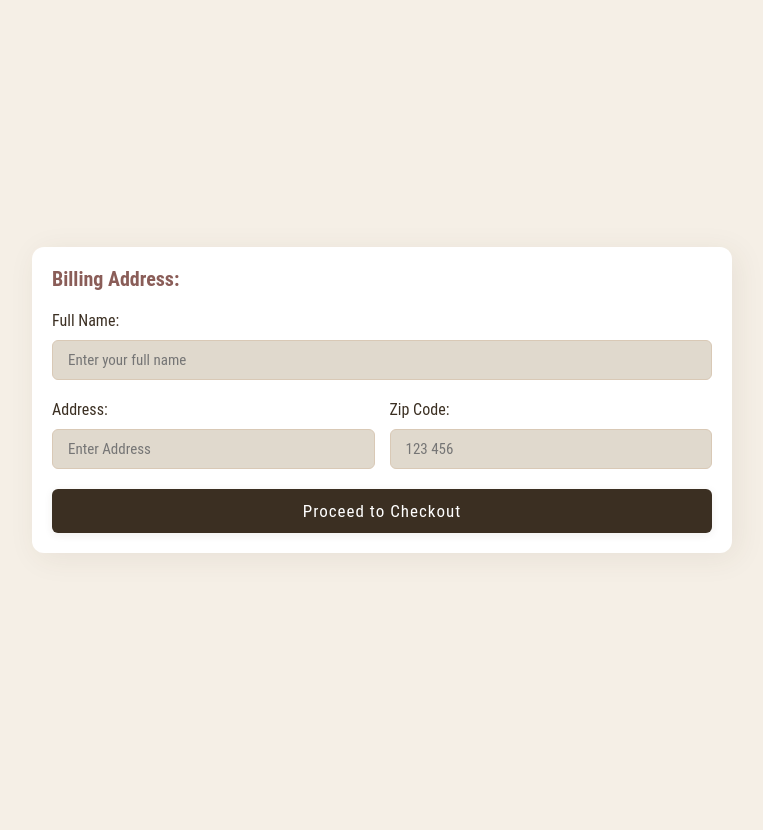
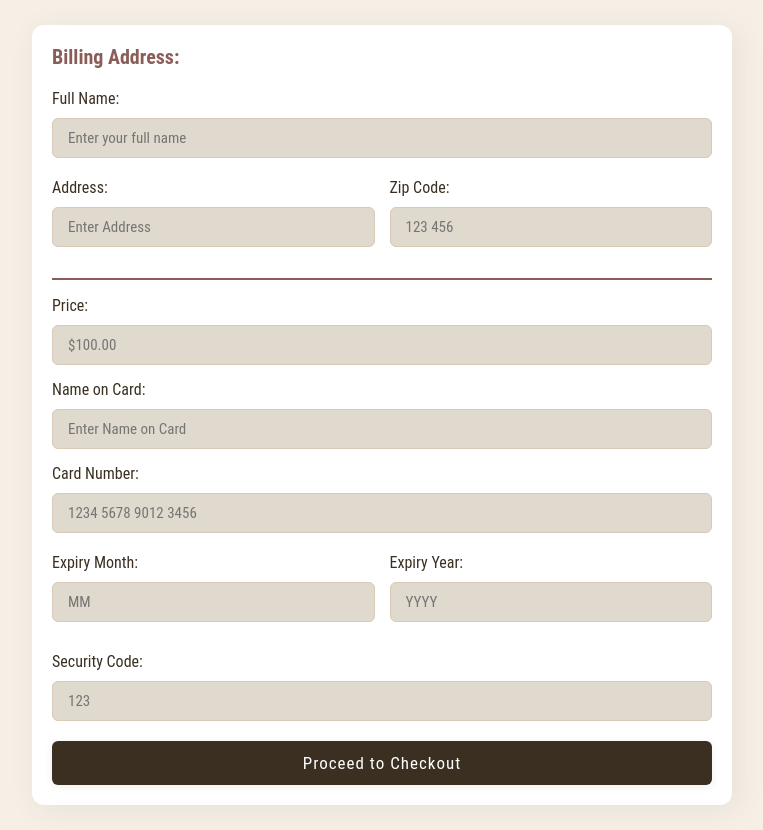
Before and after one commit to robertsc2/Takeaway-System, a Flask app: page /payment in a window 1280 px wide. Shown: the whole page, without its empty margins (258-1021 px from the left). Before the commit the page ends 553 px from the top, so only its background shows below. Run offline with Flask 3, Linux system fonts and the light colour scheme.

Commit message:
Minor Image changes, payment page updated for second part, Replaced Lorem Ipsum Text

```diff
--- a/static/style.css
+++ b/static/style.css
@@ -186,6 +186,15 @@ p {
   margin-top: 2rem;
   margin-bottom: 2rem;
 }
+
+.seperating-bar-4
+{
+  width: 100%;
+  height: 2px;
+  background: var(--rustic2);
+  margin: 1rem 0;
+}
+
 
 
 /* ========== MODAL (W3 SCHOOLS THINGY ) ========== */
--- a/templates/payment.html
+++ b/templates/payment.html
@@ -1,11 +1,10 @@
 <!DOCTYPE html>
 <html lang="en">
     <head>
-    <meta charset="UTF-8">
-    <meta name="viewport" content="width=device-width, initial-scale=1.0">
+        <meta charset="UTF-8" />
+        <meta name="viewport" content="width=device-width, initial-scale=1.0" />
         <title>Online Payment-Page</title>
-    <link rel="stylesheet" href="/static/style.css">
-    <link rel="stylesheet" href="/static/payment.css"> <!-- Separate payment styles -->
+        <link rel="stylesheet" href="/static/style.css" />
     </head>
     <body class="payment-page">
         <div class="payment-container">
@@ -14,28 +13,60 @@
                     <div class="payment-col">
                         <h3 class="payment-title">Billing Address:</h3>
 
+                        <!-- Billing Address fields... -->
+
                         <div class="payment-inputBox">
                             <label for="name">Full Name:</label>
-                        <input type="text" id="name" placeholder="Enter your full name" required>
+                            <input type="text" id="name" placeholder="Enter your full name" required />
                         </div>
-
-                    <!-- Other billing address fields... -->
-
                         <div class="payment-flex">
                             <div class="payment-inputBox">
                                 <label for="Address">Address:</label>
-                            <input type="text" id="state" placeholder="Enter Address" required>
+                                <input type="text" id="state" placeholder="Enter Address" required />
                             </div>
                             <div class="payment-inputBox">
                                 <label for="zip">Zip Code:</label>
-                            <input type="number" id="zip" placeholder="123 456" required>
+                                <input type="number" id="zip" placeholder="123 456" required />
+                            </div>
+                        </div>
+
+                        <div class="seperating-bar-4"></div>
+
+                        <!-- Total Price -->
+                        <div class="payment-inputBox">
+                            <label for="price">Price:</label>
+                            <input type="text" id="price" placeholder="$100.00" readonly />
+                        </div>
+                        <!-- Name on card  -->
+                        <div class="payment-inputBox">
+                            <label for="cardname">Name on Card:</label>
+                            <input type="text" id="cardname" placeholder="Enter Name on Card" required />
+                        </div>
+                        <!--- Card Number -->
+                        <div class="payment-inputBox">
+                            <label for="cardnumber">Card Number:</label>
+                            <input type="text" id="cardnumber" placeholder="1234 5678 9012 3456" required />
+                        </div>
+                        <!-- Expiry date -->
+                        <div class="payment-flex">
+                            <div class="payment-inputBox">
+                                <label for="expmonth">Expiry Month:</label>
+                                <input type="text" id="expmonth" placeholder="MM" required />
+                            </div>
+                            <div class="payment-inputBox">
+                                <label for="expyear">Expiry Year:</label>
+                                <input type="text" id="expyear" placeholder="YYYY" required />
+                            </div>
+                        </div>
+
+                        <!-- Security code -->
+                        <div class="payment-inputBox">
+                            <label for="securitycode">Security Code:</label>
+                            <input type="text" id="securitycode" placeholder="123" required />
                         </div>
                     </div>
                 </div>
-
-
-            </div>
-            <input type="submit" value="Proceed to Checkout" class="payment-submit_btn" id="paymentfinbtn">
+                <input type="submit" value="Proceed to Checkout" class="payment-submit_btn" id="paymentfinbtn" />
             </form>
         </div>
         <script type="text/javascript" src="index.js"></script>
```
Also changed, not shown: templates/about.html (+14 -11 lines), templates/index.html (+16 -13 lines), templates/menu.html (+4 -32 lines), static/Chefs/Chef Dylan.png (added), static/Chefs/Chef Jacob.jpg (added), static/Chefs/Mathew Chef.jpg (renamed from static/Mathew Chef.jpg), static/Dylan.jpg (deleted), static/images/Storefront.png (added). Lines whose indentation alone changed are shown as unchanged.
